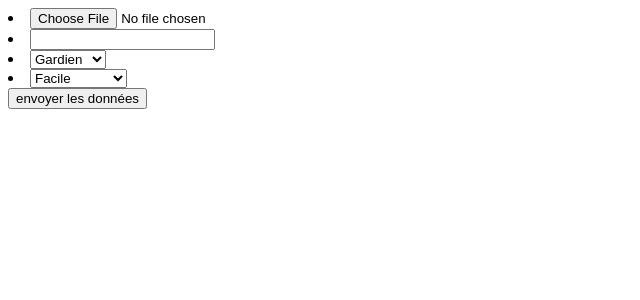
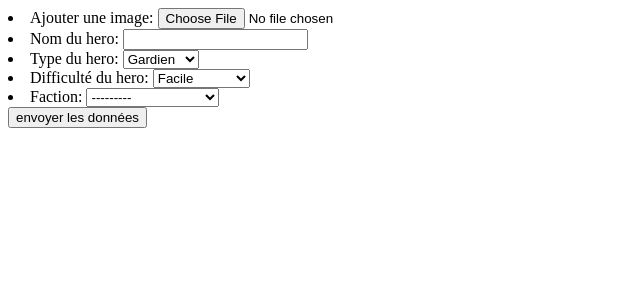
Before and after one commit to LordLampadaire/projet_fh, a Django app: page /ajout_hero/ in a window 1280 px wide. Shown: the top 300 px of the page, without its empty margins (0-640 px from the left). Run offline with Django 4.2, Linux system fonts and the light colour scheme; data comes from the database, SQL or seed files in the repository; both versions use the stored data as it was before the commit.

Commit message:
link entre les crud

```diff
--- a/projet_fh_django/fh/forms.py
+++ b/projet_fh_django/fh/forms.py
@@ -7,19 +7,22 @@ from django import forms
 class FactionForm(ModelForm):
     class Meta:
         model = models.Faction
-        fields = ('Nom','faction_image')
+        fields = ('Nom','faction_image',)
         labels = {
             'Nom':'',
             'faction_image':'',
+
         }
 
 class HeroForm(ModelForm):
     class Meta:
         model = models.Hero
-        fields = ('hero_img', 'Nom', 'Type', 'Difficulte')
+        fields = ('hero_img', 'Nom', 'Type', 'Difficulte','faction')
         labels = {
-            'hero_img':'',
-            'Nom':'',
-            'Type':'',
-            'Difficulte':'',
+            'hero_img': 'Ajouter une image',
+            'Nom': 'Nom du hero',
+            'Type': 'Type du hero',
+            'Difficulte': 'Difficulté du hero',
+            'Faction': 'Faction du hero',
+
         }
--- a/projet_fh_django/fh/models.py
+++ b/projet_fh_django/fh/models.py
@@ -18,8 +18,9 @@ class Faction(models.Model):  # déclare la classe Livre héritant de la classe
 
     Nom = models.CharField(max_length=100)  # défini un champs de type texte de 100caractères maximum
     faction_image = models.ImageField(null=True, blank=True, upload_to="images/")
+
     def dico(self):
-        return {"Nom":self.Nom, "faction_image":self.faction_image}
+        return {"Nom":self.Nom, "faction_image":self.faction_image, "hero":self.hero}
 
 
 class Hero(models.Model):
@@ -27,6 +28,6 @@ class Hero(models.Model):
     Nom = models.CharField(max_length=100)
     Type = models.CharField(max_length=10, choices=TYPE, default= 'facile')
     Difficulte = models.CharField(max_length=15, choices=DIFF, default='gardien')
-
+    faction = models.ForeignKey("faction", on_delete=models.CASCADE, default=None)
     def dico(self):
         return {"hero_img":self.hero_img, "Nom":self.Nom, "Type":self.Type, "Difficulte":self.Difficulte}
--- a/projet_fh_django/fh/templates/fh/details.html
+++ b/projet_fh_django/fh/templates/fh/details.html
@@ -7,6 +7,6 @@
 <body>
 <h1>Détails de la faction</h1>
 <p>{{faction.Nom}} (ID: {{faction.id}})</p>
-
+<a>href = </a>
 </body>
 </html>
--- a/projet_fh_django/fh/templates/fh/details_hero.html
+++ b/projet_fh_django/fh/templates/fh/details_hero.html
@@ -6,7 +6,10 @@
 </head>
 <body>
 <h1>Détails du hero</h1>
-<p>{{hero.Nom}} {{hero.Type}} {{hero.Difficulte}} (ID: {{faction.id}})</p>
+<p>{{hero.Nom}} </p>
+<p>{{hero.Type}}</p>
+<p>{{hero.Difficulte}}</p>
+<p>ID: {{hero.id}}</p>
 
 </body>
 </html>
```
Also changed, not shown: projet_fh_django/db.sqlite3 (deleted), projet_fh_django/media/images/SOLAIRE.png (deleted), projet_fh_django/media/images/SOLAIRE_xw2hGRR.png (deleted), projet_fh_django/media/images/nft.png (deleted).
